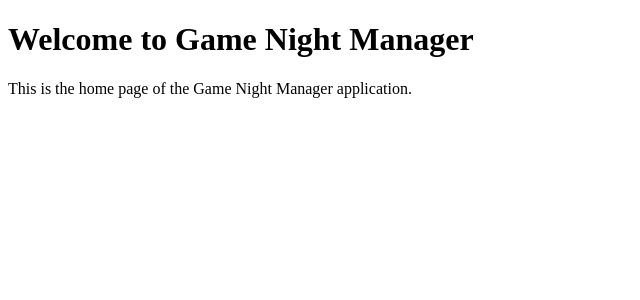
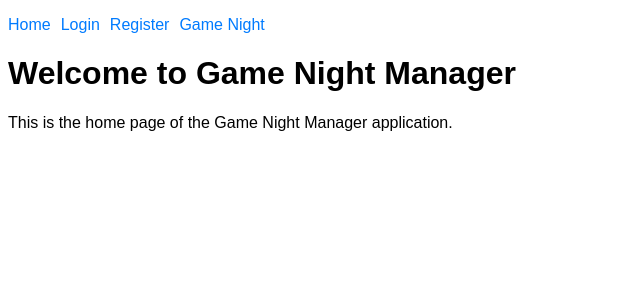
Before and after one commit to nszumowski/game-night-manager, a React (Create React App) app in the folder frontend/: page / in a window 1280 px wide. Shown: the top 300 px of the page, without its empty margins (0-640 px from the left). Built offline with nearby package versions, Linux system fonts and the light colour scheme.

Commit message:
Add css and navbar

```diff
--- a/frontend/src/App.js
+++ b/frontend/src/App.js
@@ -5,16 +5,20 @@ import Home from './pages/Home';
 import Login from './pages/Login';
 import Register from './pages/Register';
 import GameNight from './pages/GameNight';
+import Navbar from './components/Navbar';
 
 function App() {
   return (
     <Router>
+      <div>
+        <Navbar />
         <Switch>
           <Route path="/" exact component={Home} />
           <Route path="/login" component={Login} />
           <Route path="/register" component={Register} />
           <Route path="/game-night/:id" component={GameNight} />
         </Switch>
+      </div>
     </Router>
   );
 }
--- /dev/null
+++ b/frontend/src/components/Navbar.js
@@ -0,0 +1,17 @@
+import React from 'react';
+import { Link } from 'react-router-dom';
+
+const Navbar = () => {
+  return (
+    <nav>
+      <ul>
+        <li><Link to="/">Home</Link></li>
+        <li><Link to="/login">Login</Link></li>
+        <li><Link to="/register">Register</Link></li>
+        <li><Link to="/game-night/1">Game Night</Link></li>
+      </ul>
+    </nav>
+  );
+};
+
+export default Navbar;
--- /dev/null
+++ b/frontend/src/index.css
@@ -0,0 +1,22 @@
+body {
+  font-family: Arial, sans-serif;
+}
+
+nav ul {
+  list-style-type: none;
+  padding: 0;
+}
+
+nav ul li {
+  display: inline;
+  margin-right: 10px;
+}
+
+nav ul li a {
+  text-decoration: none;
+  color: #007bff;
+}
+
+nav ul li a:hover {
+  text-decoration: underline;
+}
--- a/frontend/src/index.js
+++ b/frontend/src/index.js
@@ -1,7 +1,7 @@
 import React from 'react';
 import ReactDOM from 'react-dom';
 import App from './App';
-// import './index.css'; // Global styles
+import './index.css'; // Global styles
 
 ReactDOM.render(
   <React.StrictMode>
```
Lines whose indentation alone changed are shown as unchanged.
